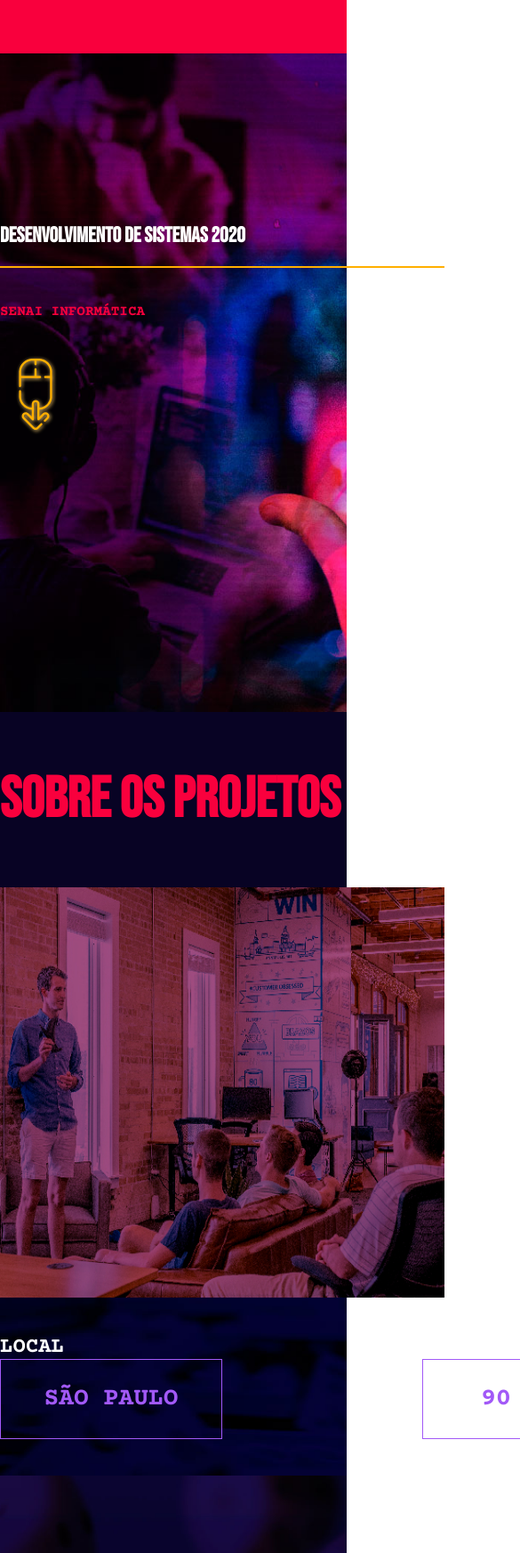
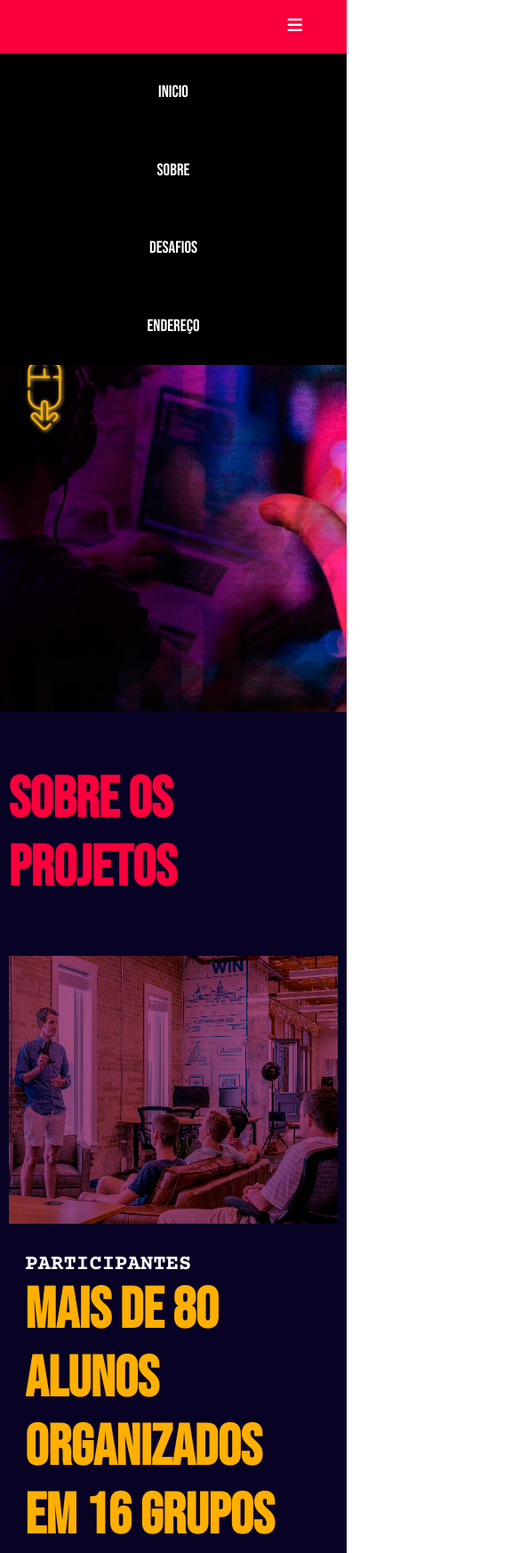
Before and after one commit to Matheus-neri1998/Responsividade, a plain HTML site: page index.html in a window 390 px wide. Shown: the top 1745 px of the page at 89% size, 585 px wide, since content can reach past the window. Drawn offline with nearby package versions, Linux system fonts and the light colour scheme.

Commit message:
alterações

```diff
--- a/css/estilo.css
+++ b/css/estilo.css
@@ -8,15 +8,19 @@
 
 
 .topo {
+    width: 100%;
     background-color: #f9003d;
-    width: 100%;
-    height: 60px;
+    /* height: 60px; define a altura de um elemento */
+}
+.btnMenu{
+    display: none;
 }
 
 .menu{
-    width: 1200px;
+    width: 95%;
+    max-width: 1200px;
     height: 60px;
-    /* background-color: gray; */
+    /* background-color: #ccc; */
     margin: auto;
     display: flex;
     justify-content: flex-end;
@@ -26,7 +30,7 @@
     width: 600px;
     height: 60px;
     /* background-color: rgb(194, 75, 95); */
-    list-style-type: none;
+    list-style-type: none; /*Revover o estilo da lista  */
     display: flex;
     flex-direction: row;
     justify-content: space-between;
@@ -53,7 +57,8 @@
     background-position: bottom;
 }
 .content{
-    width: 1200px;
+    width: 95%;
+    max-width: 1200px;
     height: 100%;
     /* background-color: rgba(255, 255, 255, 0.5); */
     margin: auto;
@@ -86,11 +91,15 @@
 .banner-text span{
     margin-left: 15 px;
 }
+
+/* sobre  */
+
 .sobre{
     width: 100%;
     height: 800%;
     background-color: #080324;
 }
+
 .sobre h2{
 font-family: "Bebas Neue";
 color: #f9003d;
@@ -101,9 +110,12 @@ padding-bottom: 60px;
 .artigo-sobre{
     display: flex;
     justify-content: space-between;
+    flex-wrap: wrap;
 }
 .artigo-sobre img{
-    width: 500px;
+    width: 45%;
+    max-width: 500px;
+    max-width: 450px;
 }
 .artigo-text-sobre{
     width: 600px;
@@ -124,12 +136,15 @@ padding-bottom: 60px;
     font-size: 18px;
     line-height: 28px;
 }
+
+/* Informaçãoes  */
+
 .info{
     width: 100%;
     height: 200px;
     background-image: url("../img/imagem-fundo-info.jpg");
     background-size: cover;
-    font-family: "courier prime", monospace;
+    font-family: "courier prime";
     text-transform: uppercase;
 }
 .info h4{
@@ -149,6 +164,9 @@ padding-bottom: 60px;
     justify-content: space-between;
     align-items: center;
 }
+
+/* Endereço  */
+
 .endereço{
     width: 100%;
     height: 500px;
@@ -194,3 +212,85 @@ padding-bottom: 60px;
     font-family: "open sans";
     font-size: 18px;
 }
+/* Responsivo de 992 ao 1199 */
+
+@media screen and (max-width: 1199px){
+    .sobre{
+        height: auto;
+        padding-bottom: 4em;
+    }
+    .sobre .content{
+        display: flex;
+        flex-direction: column;
+        align-items: center;
+    }
+    .artigo-sobre{
+        justify-content: center;
+    }
+    .artigo-sobre img{
+        width: 100%;
+        max-width: 850px;
+        margin-bottom: 2em;
+    }
+    .artigo-text-sobre{
+        width: 800px;
+    }
+}
+/* Responsivo de 768 ao 991 */
+
+@media screen and (max-width: 991px){
+    .artigo-sobre img{
+        max-width: 700px;
+    }
+    .artigo-text-sobre{
+        width: 90%;
+    }
+    .info-card{
+        text-align: center;
+    }
+    .info p{
+        width: 220px;
+    }
+    .end-text{
+        width: 700px;
+        flex-direction: column;
+        height: auto;
+        padding: 2em 0;
+    }
+    .endereço{
+        height: auto;
+        padding-bottom: 2em;
+    }
+    .end-text img{
+        position: unset;
+        margin-top: 2em;
+    }
+}
+
+/* Responsivo de 576 até 767 */
+
+@media screen and (max-width: 767px){
+     .menu{
+         width: 100%;
+     }
+     .menu ul{
+         width: 100%;
+         height: 350px;
+         background-color: #000;
+         position: absolute;
+         top: 60px;
+         flex-direction: column;
+         justify-content: space-around;
+     }
+     .menu a:hover{
+         background-color: unset;
+     }
+     .btnMenu{
+         display: block;
+     }
+}
+
+/* Responsivo de 375 até 575 */
+@media screen and (max-width: 575px){
+
+}
--- a/index.html
+++ b/index.html
@@ -3,20 +3,24 @@
     <head>
         <title>Landing Page</title>
         <link rel="stylesheet" href="css/estilo.css">
+        <script src="https://kit.fontawesome.com/912dbf7fec.js" crossorigin="anonymous"></script>
     </head>
     <body>
         <header class="topo">
             <nav class="menu">
-                <ul>
+                <ul id="myLinks">
                     <li><a href="#">Inicio</a></li>
                     <li><a href="#">Sobre</a></li>
-                    <li><a href="">Desafios</a></li>
+                    <li><a href="#">Desafios</a></li>
                     <li><a href="#">Endereço</a></li>
                 </ul>
-
+                <a href= "#" class="btnMenu" onclick="button()">
+                <i class="fas fa-bars"></i>
+                </a>
             </nav>
         </header>
         <!-- Fim do topo -->
+
         <section class="banner">
             <div class="content alinhando-abaixo">
                 <div class="banner-text">
@@ -72,5 +76,15 @@
                 <p>Copyright © 2020 - Escola Senai de Informática</p>
             </div>
         </footer>
+        <script>
+            function button() {
+              var exibição = document.getElementById("myLinks");
+              if (exibição.style.display === "flex") {
+                exibição.style.display = "none";
+              } else {
+                exibição.style.display = "flex";
+              }
+            }
+            </script>
     </body>
 </html>
```
